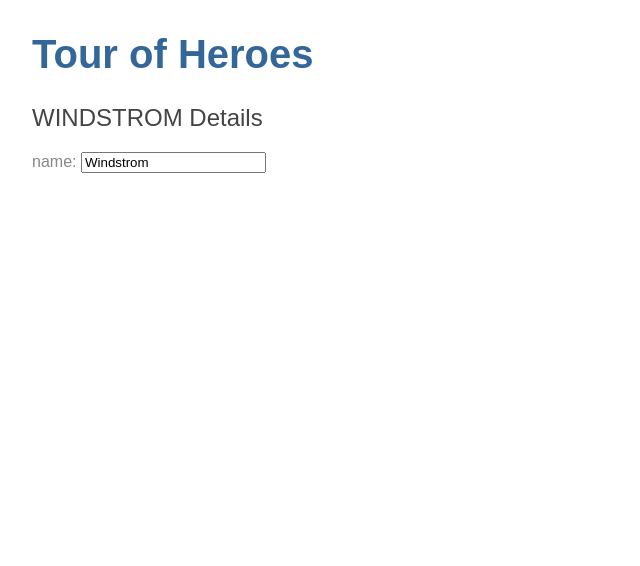
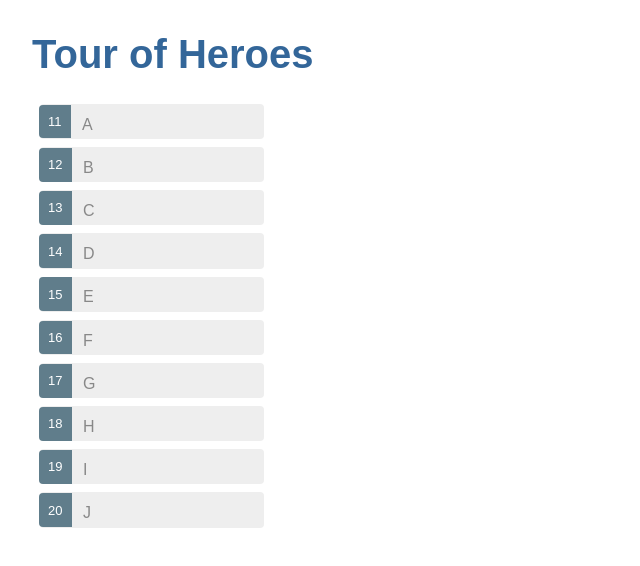
Before and after one commit to vaniavc/angular-tutorial, an Angular app: page / in a window 1280 px wide. Shown: the top 566 px of the page, without its empty margins (0-640 px from the left). Built offline with nearby package versions, Linux system fonts and the light colour scheme.

Commit message:
4. Displaying a List

```diff
--- a/src/app/heroes/heroes.component.css
+++ b/src/app/heroes/heroes.component.css
@@ -0,0 +1,48 @@
+/* HeroesComponent's private CSS styles */
+.selected {
+    background-color: #CFD8DC !important;
+    color: white;
+  }
+  .heroes {
+    margin: 0 0 2em 0;
+    list-style-type: none;
+    padding: 0;
+    width: 15em;
+  }
+  .heroes li {
+    cursor: pointer;
+    position: relative;
+    left: 0;
+    background-color: #EEE;
+    margin: .5em;
+    padding: .3em 0;
+    height: 1.6em;
+    border-radius: 4px;
+  }
+  .heroes li.selected:hover {
+    background-color: #BBD8DC !important;
+    color: white;
+  }
+  .heroes li:hover {
+    color: #607D8B;
+    background-color: #DDD;
+    left: .1em;
+  }
+  .heroes .text {
+    position: relative;
+    top: -3px;
+  }
+  .heroes .badge {
+    display: inline-block;
+    font-size: small;
+    color: white;
+    padding: 0.8em 0.7em 0 0.7em;
+    background-color: #607D8B;
+    line-height: 1em;
+    position: relative;
+    left: -1px;
+    top: -4px;
+    height: 1.8em;
+    margin-right: .8em;
+    border-radius: 4px 0 0 4px;
+  }
--- a/src/app/heroes/heroes.component.html
+++ b/src/app/heroes/heroes.component.html
@@ -1,6 +1,15 @@
-<h2>{{hero.name | uppercase}} Details</h2>
-<div>
-    <label> name:
-        <input [(ngModel)]="hero.name" placeholder="name">
-    </label>
+<ul class="heroes">
+    <li *ngFor="let hero of heroes" (click)="onSelect(hero)" [class.selected]="hero === selectedHero">
+        <span class="badge">{{hero.id}}</span>{{hero.name}}
+    </li>
+</ul>
+
+<div *ngIf="selectedHero">
+    <h2>{{selectedHero.name | uppercase}} Detail</h2>
+    <div> <span>id: </span>{{selectedHero.id}}</div>
+    <div>
+        <label>name:
+            <input [(ngModel)]="selectedHero.name " placeholder="name ">
+        </label>
+    </div>
 </div>
--- a/src/app/heroes/heroes.component.ts
+++ b/src/app/heroes/heroes.component.ts
@@ -1,5 +1,7 @@
 import { Component, OnInit } from '@angular/core';
 import { Hero } from '../hero';
+import { HEROES } from '../mock-heroes';
+
 
 @Component({
     selector: 'app-heroes',
@@ -7,11 +9,19 @@
     styleUrls: ['./heroes.component.css']
 })
 export class HeroesComponent implements OnInit {
-    /*hero = "Windstrom";*/
+    /* hero = "Windstrom";*/
+    /* array
     hero: Hero = {
         id: 1,
         name: 'Windstrom'
-    };
+    }; */
+    heroes = HEROES;
+    selectedHero: Hero;
+
+    onSelect(hero: Hero): void {
+        this.selectedHero = hero;
+    }
+
 
     constructor() {
     }
--- /dev/null
+++ b/src/app/mock-heroes.ts
@@ -0,0 +1,14 @@
+import { Hero } from './hero';
+
+export const HEROES: Hero[] = [
+    { id: 11, name: "A" },
+    { id: 12, name: "B" },
+    { id: 13, name: "C" },
+    { id: 14, name: "D" },
+    { id: 15, name: "E" },
+    { id: 16, name: "F" },
+    { id: 17, name: "G" },
+    { id: 18, name: "H" },
+    { id: 19, name: "I" },
+    { id: 20, name: "J" }
+];
```
